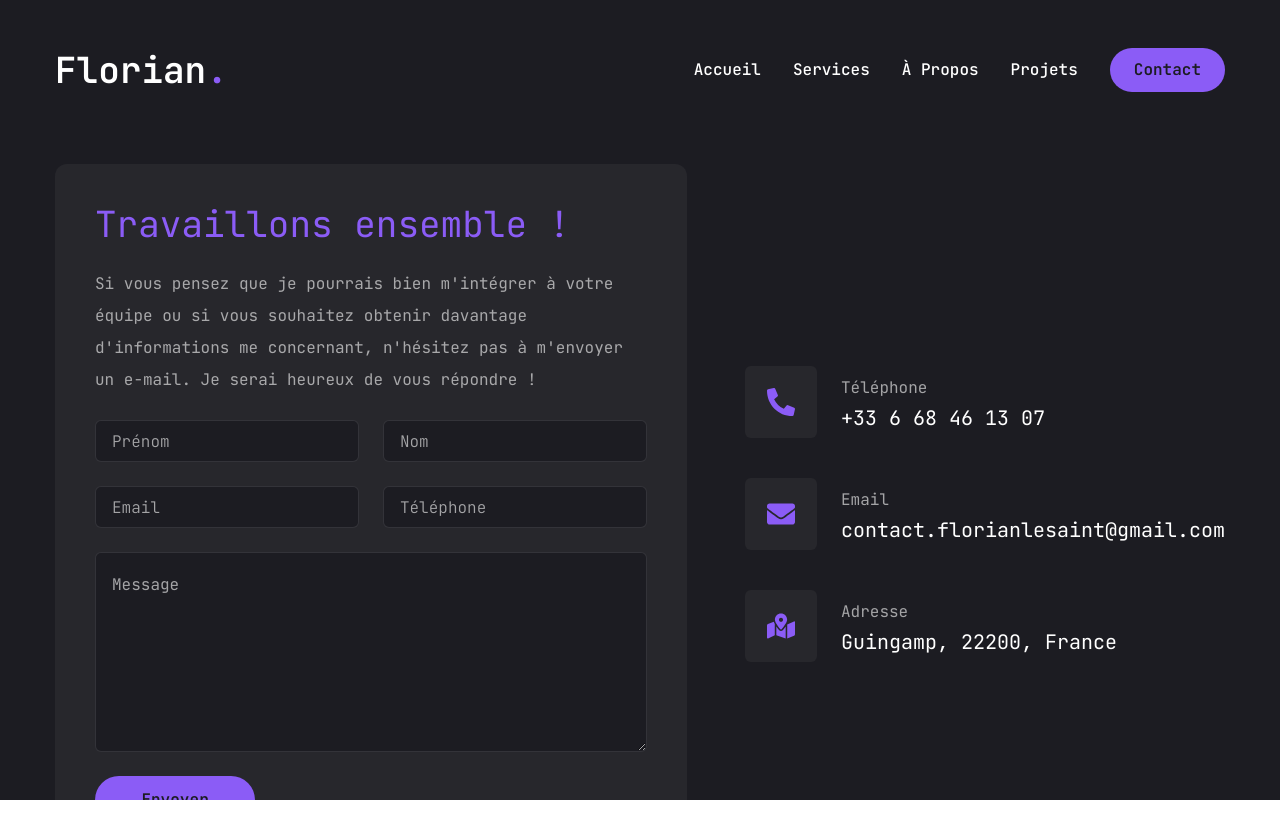
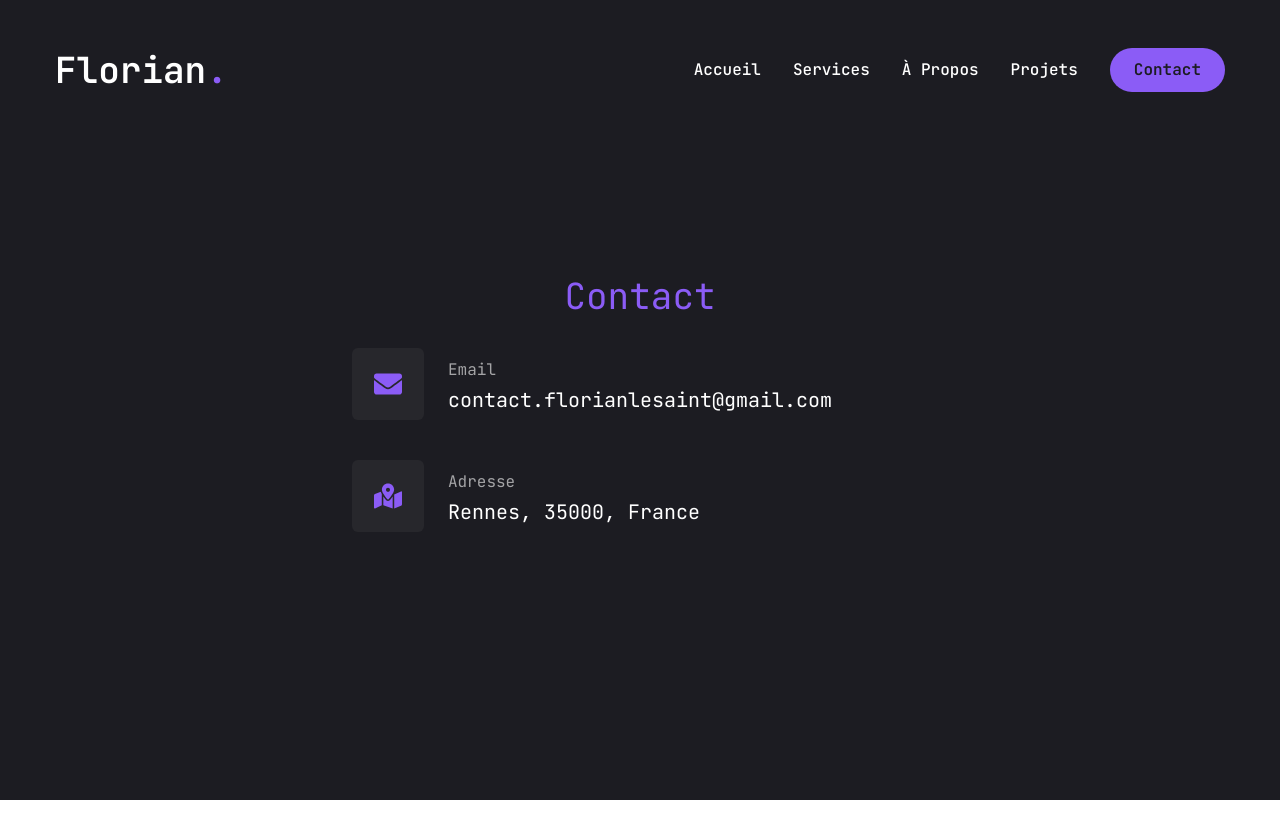
Before and after one commit to flols/Portfolio, a Next.js app: page /contact in a window 1280 px wide. Shown: the top 838 px of the page. After the commit the page ends 800 px from the top, so only its background shows below. Built offline with nearby package versions, Linux system fonts and the light colour scheme.

Commit message:
refactor contact page

```diff
--- a/app/contact/page.jsx
+++ b/app/contact/page.jsx
@@ -1,18 +1,7 @@
-"use client";
 
-import { useState } from 'react';
-import { motion } from "framer-motion";
-import { Button } from "@/components/ui/button";
-import { Input } from "@/components/ui/input";
-import { Textarea } from "@/components/ui/textarea";
 import { FaPhoneAlt, FaEnvelope, FaMapMarkedAlt } from "react-icons/fa";
 
 const info = [
-  {
-    icon: <FaPhoneAlt />,
-    title: "Téléphone",
-    description: "+33 6 68 46 13 07",
-  },
   {
     icon: <FaEnvelope />,
     title: "Email",
@@ -21,166 +10,32 @@ const info = [
   {
     icon: <FaMapMarkedAlt />,
     title: "Adresse",
-    description: "Guingamp, 22200, France",
+    description: "Rennes, 35000, France",
   },
 ];
 
 const Contact = () => {
-  const [formData, setFormData] = useState({
-    firstname: '',
-    lastname: '',
-    email: '',
-    phone: '',
-    message: '',
-  });
-
-  const [isLoading, setIsLoading] = useState(false);
-  const [error, setError] = useState(null);
-  const [success, setSuccess] = useState(false);
-
-  // Gère le changement dans les champs du formulaire
-  const handleChange = (e) => {
-    setFormData({
-      ...formData,
-      [e.target.name]: e.target.value,
-    });
-  };
-
-  // Envoi du formulaire à l'API /api/send-email
-  const handleSubmit = async (e) => {
-    e.preventDefault();
-    setIsLoading(true);
-    setError(null);
-    setSuccess(false);
-
-    try {
-      const res = await fetch('/api/send_email', {
-        method: 'POST',
-        headers: {
-          'Content-Type': 'application/json',
-        },
-        body: JSON.stringify(formData),
-      });
-
-      const result = await res.json();
-
-      if (result.success) {
-        setSuccess(true);
-        // Réinitialise le formulaire après succès
-        setFormData({
-          firstname: '',
-          lastname: '',
-          email: '',
-          phone: '',
-          message: '',
-        });
-      } else {
-        setError('Erreur lors de l\'envoi du message.');
-      }
-    } catch (err) {
-      console.error(err);
-      setError('Erreur lors de l\'envoi du message.');
-    }
-
-    setIsLoading(false);
-  };
-
   return (
-    <motion.section
-      initial={{ opacity: 0 }}
-      animate={{
-        opacity: 1,
-        transition: { delay: 2.4, duration: 0.4, ease: "easeIn" },
-      }}
-      className="py-6"
-    >
+    <section className="py-6">
       <div className="container mx-auto">
-        <div className="flex flex-col xl:flex-row gap-[30px]">
-          <div className="xl:w-[54%] order-2 xl:order-none">
-            <form
-              onSubmit={handleSubmit}
-              className="flex flex-col gap-6 p-10 bg-[#27272c] rounded-xl"
-            >
-              <h3 className="text-4xl text-accent">Travaillons ensemble !</h3>
-              <p className="text-white/60">
-                Si vous pensez que je pourrais bien m'intégrer à votre équipe ou
-                si vous souhaitez obtenir davantage d'informations me
-                concernant, n'hésitez pas à m'envoyer un e-mail. Je serai
-                heureux de vous répondre !{" "}
-              </p>
-              <div className="grid grid-cols-1 md:grid-cols-2 gap-6">
-                <Input
-                  type="text"
-                  name="firstname"
-                  placeholder="Prénom"
-                  value={formData.firstname}
-                  onChange={handleChange}
-                />
-                <Input
-                  type="text"
-                  name="lastname"
-                  placeholder="Nom"
-                  value={formData.lastname}
-                  onChange={handleChange}
-                />
-                <Input
-                  type="email"
-                  name="email"
-                  placeholder="Email"
-                  value={formData.email}
-                  onChange={handleChange}
-                />
-                <Input
-                  type="phone"
-                  name="phone"
-                  placeholder="Téléphone"
-                  value={formData.phone}
-                  onChange={handleChange}
-                />
-              </div>
-              <Textarea
-                name="message"
-                className="h-[200px]"
-                placeholder="Message"
-                value={formData.message}
-                onChange={handleChange}
-              />
-              <Button
-                size="md"
-                className="max-w-40"
-                type="submit"
-                disabled={isLoading}
-              >
-                {isLoading ? "Envoi en cours..." : "Envoyer"}
-              </Button>
-              {success && (
-                <p className="text-green-500">Message envoyé avec succès !</p>
-              )}
-              {error && <p className="text-red-500">{error}</p>}
-            </form>
-          </div>
-          <div className="flex-1 flex items-center xl:justify-end order-1 xl:order-none mb-8 xl:mb-0">
-            <ul className="flex flex-col gap-10 break-words">
-              {info.map((item, index) => {
-                return (
+        <div className="flex flex-col items-center justify-center min-h-[60vh]">
+          <h2 className="text-4xl text-accent mb-8">Contact</h2>
+          <ul className="flex flex-col gap-10 break-words w-full max-w-xl">
+            {info.map((item, index) => (
               <li key={index} className="flex items-center gap-6">
                 <div className="w-[52px] h-[52px] xl:w-[72px] xl:h-[72px] bg-[#27272c] text-accent rounded-md flex items-center justify-center">
                   <div className="text-[28px]">{item.icon}</div>
                 </div>
                 <div className="flex-1">
-                      <p className="text-white/60 whitespace-nowrap">
-                        {item.title}
-                      </p>
+                  <p className="text-white/60 whitespace-nowrap">{item.title}</p>
                   <h3 className="text-xl break-all">{item.description}</h3>
                 </div>
               </li>
-                );
-              })}
+            ))}
           </ul>
         </div>
       </div>
-      </div>
-    </motion.section>
+    </section>
   );
 };
 
--- a/pages/api/send_email.js
+++ /dev/null
@@ -1,35 +0,0 @@
-import nodemailer from "nodemailer";
-
-export default async function handler(req, res) {
-  if (req.method === "POST") {
-    const { firstname, lastname, email, phone, message } = req.body;
-
-    // Création du transporteur Nodemailer
-    const transporter = nodemailer.createTransport({
-      service: "gmail",
-      auth: {
-        user: process.env.EMAIL_USER, // adresse mail
-        pass: process.env.EMAIL_PASS, // mot de passe d'application
-      },
-    });
-
-    try {
-      // Envoi de l'e-mail
-      await transporter.sendMail({
-        from: email,
-        to: "contact.florianlesaint@gmail.com",
-        subject: "Portfolio",
-        text: `Nom: ${firstname} ${lastname}\nEmail: ${email}\nTéléphone: ${phone}\nMessage: ${message}`,
-      });
-
-      res.status(200).json({ success: true });
-    } catch (error) {
-      console.error(error);
-      res
-        .status(500)
-        .json({ success: false, message: "Erreur lors de l'envoi de l'email" });
-    }
-  } else {
-    res.status(405).json({ message: "Méthode non autorisée" });
-  }
-}
```
Lines whose indentation alone changed are shown as unchanged.
